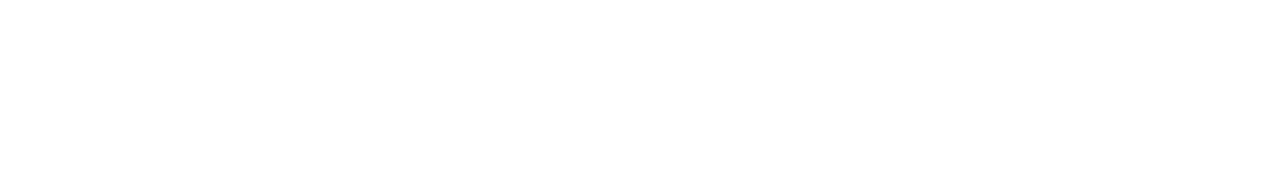
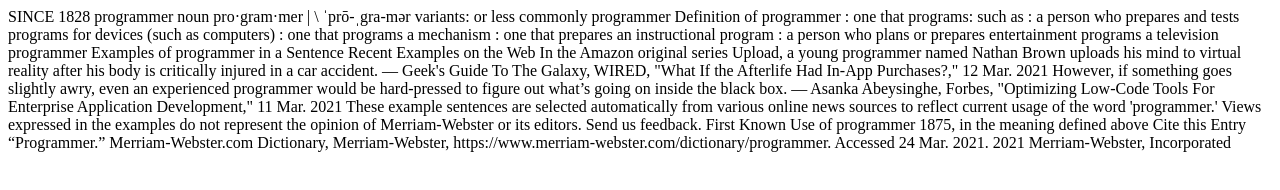
Before and after one commit to plesieur/Dictionary-Programmer, a plain HTML site: page index.html in a window 1280 px wide. Drawn offline with Linux system fonts and the light colour scheme.

Commit message:
Update index.html
Added Text

```diff
--- a/index.html
+++ b/index.html
@@ -6,5 +6,31 @@
 
     <body>
 
+SINCE 1828
+programmer
+noun
+pro·gram·mer | \ ˈprō-ˌgra-mər
+variants: or less commonly programmer
+Definition of programmer
+: one that programs: such as
+: a person who prepares and tests programs for devices (such as computers)
+: one that programs a mechanism
+: one that prepares an instructional program
+: a person who plans or prepares entertainment programs
+a television programmer
+Examples of programmer in a Sentence
+Recent Examples on the Web
+In the Amazon original series Upload, a young programmer named Nathan Brown uploads his mind to virtual reality after his body is critically injured in a car accident.
+— Geek's Guide To The Galaxy, WIRED, "What If the Afterlife Had In-App Purchases?," 12 Mar. 2021
+However, if something goes slightly awry, even an experienced programmer would be hard-pressed to figure out what’s going on inside the black box.
+— Asanka Abeysinghe, Forbes, "Optimizing Low-Code Tools For Enterprise Application Development," 11 Mar. 2021
+These example sentences are selected automatically from various online news sources to reflect current usage of the word 'programmer.' Views expressed in the examples do not represent the opinion of Merriam-Webster or its editors. Send us feedback.
+First Known Use of programmer
+1875, in the meaning defined above
+Cite this Entry
+“Programmer.” Merriam-Webster.com Dictionary, Merriam-Webster, https://www.merriam-webster.com/dictionary/programmer. Accessed 24 Mar. 2021.
+2021 Merriam-Webster, Incorporated
+
+
     </body>
 </html>
```
